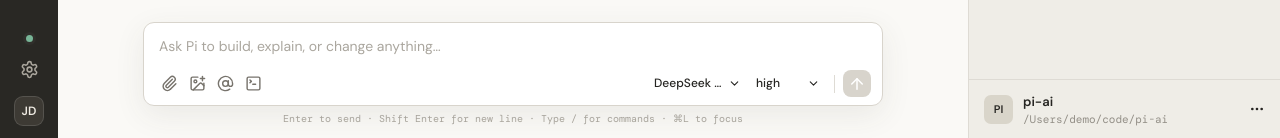
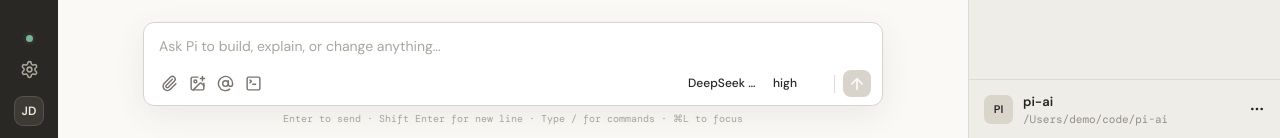
Before and after one commit to mattzq21/pi-op-out, a React (Vite) app: page / in a window 1280 px wide. Shown: the part 662-800 px from the top of the page. Built offline with nearby package versions, Linux system fonts and the light colour scheme.

Commit message:
Committed all changes

```diff
--- a/src/components/Composer.tsx
+++ b/src/components/Composer.tsx
@@ -1,5 +1,5 @@
 import { useEffect, useMemo, useRef, useState } from "react";
-import { ArrowUp, AtSign, ChevronDown, CircleStop, FileText, ImagePlus, Paperclip, TerminalSquare, X } from "lucide-react";
+import { ArrowUp, AtSign, CircleStop, FileText, ImagePlus, Paperclip, TerminalSquare, X } from "lucide-react";
 import type { ImageAttachment, Model, SlashCommand } from "../types";
 import { IconButton } from "./IconButton";
 
@@ -79,8 +79,8 @@ export function Composer({ streaming, queued, commands, models, model, thinkingL
       <input ref={imageRef} className="hidden-input" type="file" accept="image/*" multiple onChange={(event) => { void addFiles(event.target.files, true); event.target.value = ""; }} />
       <div className="composer-bar"><div className="composer-tools"><IconButton label="Attach files" onClick={() => fileRef.current?.click()}><Paperclip size={17} /></IconButton><IconButton label="Attach image" onClick={() => imageRef.current?.click()}><ImagePlus size={17} /></IconButton><IconButton label="Mention context" onClick={() => { setValue((current) => `${current}@`); ref.current?.focus(); }}><AtSign size={17} /></IconButton><IconButton label="Open terminal" onClick={onOpenTerminal}><TerminalSquare size={17} /></IconButton></div>
         <div className="composer-actions">
-        <label className="select-control"><select aria-label="Model" value={model ? `${model.provider}/${model.id}` : ""} onChange={(event) => { const next = models.find((item) => `${item.provider}/${item.id}` === event.target.value); if (next) onModel(next); }}>{models.map((item) => <option key={`${item.provider}/${item.id}`} value={`${item.provider}/${item.id}`}>{item.name || item.id}</option>)}</select><ChevronDown size={13} /></label>
-        <label className="select-control thinking"><select aria-label="Thinking level" value={thinkingLevel} onChange={(event) => onThinking(event.target.value)}>{thinkingLevels.map((level) => <option key={level}>{level}</option>)}</select><ChevronDown size={13} /></label>
+        <label className="select-control"><select aria-label="Model" value={model ? `${model.provider}/${model.id}` : ""} onChange={(event) => { const next = models.find((item) => `${item.provider}/${item.id}` === event.target.value); if (next) onModel(next); }}>{models.map((item) => <option key={`${item.provider}/${item.id}`} value={`${item.provider}/${item.id}`}>{item.name || item.id}</option>)}</select></label>
+        <label className="select-control thinking"><select aria-label="Thinking level" value={thinkingLevel} onChange={(event) => onThinking(event.target.value)}>{thinkingLevels.map((level) => <option key={level}>{level}</option>)}</select></label>
         <span className="composer-divider" />
         {streaming && <IconButton label="Stop Pi" className="stop-compact" onClick={onAbort}><CircleStop size={17} /></IconButton>}<IconButton label={streaming ? (behavior === "steer" ? "Send steering message" : "Queue follow-up") : "Send message"} className="send" disabled={!value.trim() && uploads.length === 0} onClick={submit}><ArrowUp size={18} /></IconButton></div>
       </div>
```
